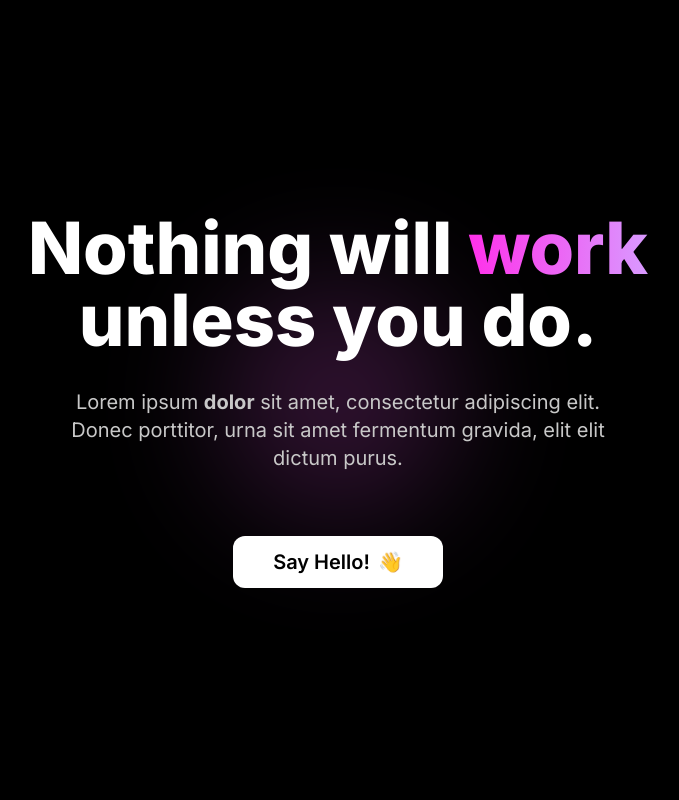
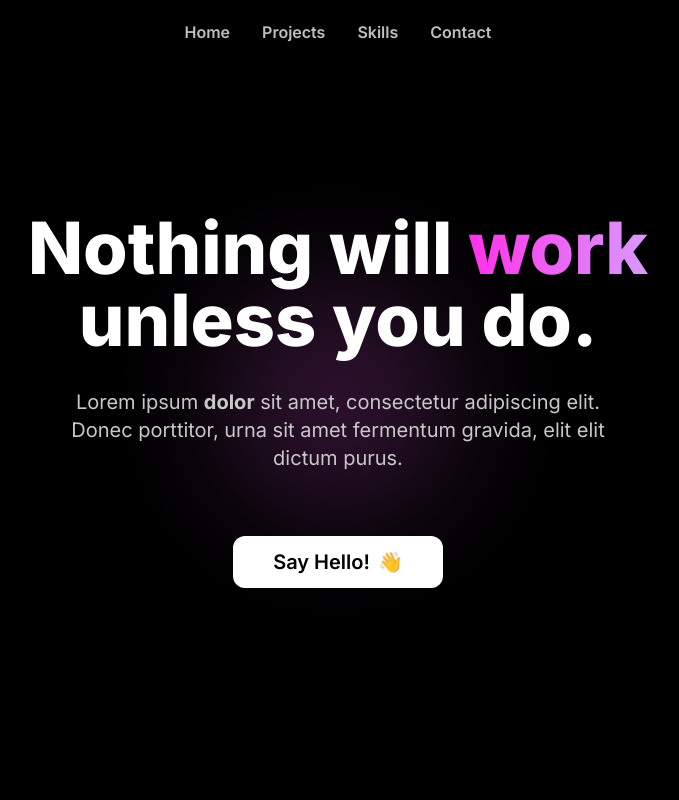
Before and after one commit to gonciuu/Portfolio, a Next.js app: page / in a window 1280 px wide. Shown: the top 800 px of the page, without its empty margins (302-981 px from the left). Built offline with nearby package versions, Linux system fonts and the light colour scheme.

Commit message:
Navbar: Make desktop navbar

```diff
--- a/src/app/page.tsx
+++ b/src/app/page.tsx
@@ -2,11 +2,13 @@ import Contact from '@/components/Contact/Contact'
 import CreatedProjects from '@/components/CreatedProjects/CreatedProjects'
 import Footer from '@/components/Footer/Footer'
 import Header from '@/components/Header/Header'
+import Navbar from '@/components/Navbar/Navbar'
 import Skills from '@/components/Skills/Skills'
 
 export default function HomePage() {
   return (
     <div className="mx-auto max-w-6xl px-3">
+      <Navbar />
       <Header />
       <CreatedProjects />
       <Skills />
--- a/src/components/Contact/Contact.tsx
+++ b/src/components/Contact/Contact.tsx
@@ -8,7 +8,7 @@ import SocialGrid from './SocialGrid'
 
 export default function Contact() {
   return (
-    <section className="mx-auto py-12">
+    <section className="mx-auto py-12" id="contact">
       <PinkText className="block">Get In Touch</PinkText>
       <Title className="mt-2">Contact</Title>
       <Flex className="mt-8 flex-col items-start space-y-8 rounded-2xl bg-sweety-gray-900 px-4 py-6 md:flex-row md:items-center md:space-x-4 md:space-y-0 md:px-8">
--- a/src/components/CreatedProjects/CreatedProjects.tsx
+++ b/src/components/CreatedProjects/CreatedProjects.tsx
@@ -5,7 +5,7 @@ import ProjectCard from './ProjectCard'
 
 export default function CreatedProjects() {
   return (
-    <section className="mx-auto">
+    <section className="mx-auto" id="projects">
       <PinkText className="block">Develop</PinkText>
       <Title className="mt-2">What shit I created?</Title>
       <div className="mt-12 grid gap-6 sm:grid-cols-2 md:gap-12">
--- a/src/components/Header/Header.tsx
+++ b/src/components/Header/Header.tsx
@@ -5,7 +5,10 @@ import ShakeHand from '../(common)/ShakeHand'
 
 export default function Header() {
   return (
-    <header className="relative flex h-screen flex-col items-center justify-center text-white">
+    <header
+      className="relative flex h-screen flex-col items-center justify-center text-white"
+      id="home"
+    >
       <div className="absolute z-[-1] rounded-full opacity-20 blur-3xl">
         <div className="h-60 w-60 rounded-full bg-gradient-radial from-sweety-pink-500 to-sweety-purple-300 " />
       </div>
--- a/src/components/Navbar/MenuItem.tsx
+++ b/src/components/Navbar/MenuItem.tsx
@@ -1,3 +1,18 @@
-export default function MenuItem() {
-  return <div></div>
+interface Props {
+  href: string
+  children: React.ReactNode
 }
+
+export default function MenuItem({ href, children }: Props) {
+  return (
+    <button
+      className="font-semibold text-white/75 duration-200 hover:text-white"
+      onClick={() => {
+        // scroll into view of the element with the id of the href
+        document.getElementById(href.slice(1))?.scrollIntoView({ behavior: 'smooth' })
+      }}
+    >
+      {children}
+    </button>
+  )
+}
--- a/src/components/Navbar/Navbar.tsx
+++ b/src/components/Navbar/Navbar.tsx
@@ -1,3 +1,40 @@
+'use client'
+
+import { useMemo } from 'react'
+import { twMerge } from 'tailwind-merge'
+
+import { menuItems } from '@/helpers/menuItems'
+import { useScroll } from '@/hooks/useScroll'
+
+import Flex from '../(common)/Flex'
+
+import MenuItem from './MenuItem'
+
 export default function Navbar() {
-  return <div />
+  const scroll = useScroll()
+
+  const navbar = useMemo(() => {
+    const scrolledClasses = 'bg-sweety-gray-900/75 backdrop-blur-lg border-sweety-gray-500 h-14'
+    const notScrolledClasses = 'bg-transparent backdrop-blur-none border-transparent h-16'
+    return scroll < 150 ? notScrolledClasses : scrolledClasses
+  }, [scroll])
+
+  return (
+    <nav
+      className={twMerge(
+        'fixed left-0 top-0 z-10 flex h-14 w-screen items-center border-b border-sweety-gray-500 bg-sweety-gray-900/75 backdrop-blur-lg duration-200',
+        navbar
+      )}
+    >
+      <Flex className="w-full justify-center gap-8">
+        {menuItems.map((item) => {
+          return (
+            <MenuItem href={item.path} key={item.path}>
+              {item.name}
+            </MenuItem>
+          )
+        })}
+      </Flex>
+    </nav>
+  )
 }
--- a/src/components/Skills/Skills.tsx
+++ b/src/components/Skills/Skills.tsx
@@ -5,7 +5,7 @@ import SkillsGrid from './SkillsGrid'
 
 const Skills = () => {
   return (
-    <section className="mx-auto py-32">
+    <section className="mx-auto py-32" id="skills">
       <PinkText className="block text-4xl">Other Hand</PinkText>
       <Title className="mt-2">There&apos;s more...</Title>
       <SkillsGrid />
--- /dev/null
+++ b/src/helpers/menuItems.ts
@@ -0,0 +1,18 @@
+export const menuItems = [
+  {
+    name: 'Home',
+    path: '#home',
+  },
+  {
+    name: 'Projects',
+    path: '#projects',
+  },
+  {
+    name: 'Skills',
+    path: '#skills',
+  },
+  {
+    name: 'Contact',
+    path: '#contact',
+  },
+]
--- /dev/null
+++ b/src/hooks/useScroll.ts
@@ -0,0 +1,20 @@
+import { useState, useEffect } from 'react'
+
+export const useScroll = () => {
+  const [scroll, setScroll] = useState(0)
+
+  useEffect(() => {
+    setScroll(window.scrollY)
+    const handleScroll = () => {
+      setScroll(window.scrollY)
+    }
+
+    window.addEventListener('scroll', handleScroll)
+
+    return () => {
+      return window.removeEventListener('scroll', handleScroll)
+    }
+  }, [])
+
+  return scroll
+}
```
